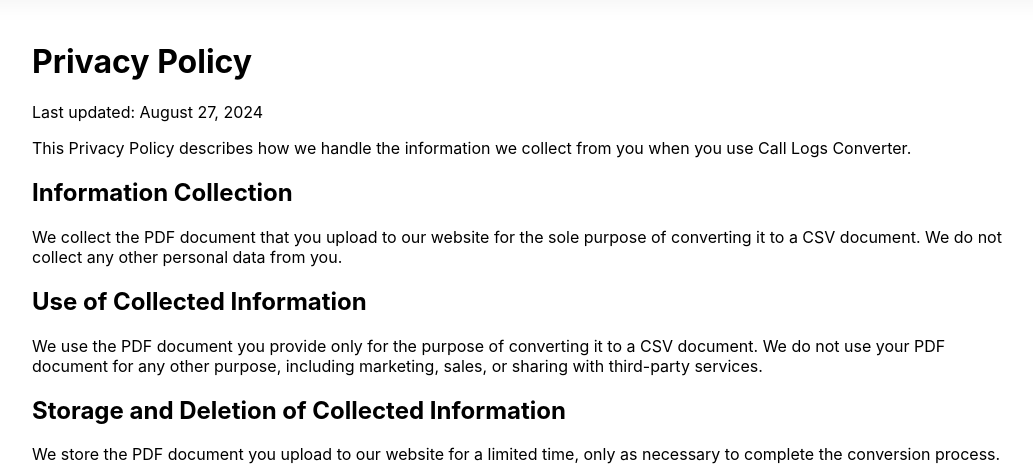
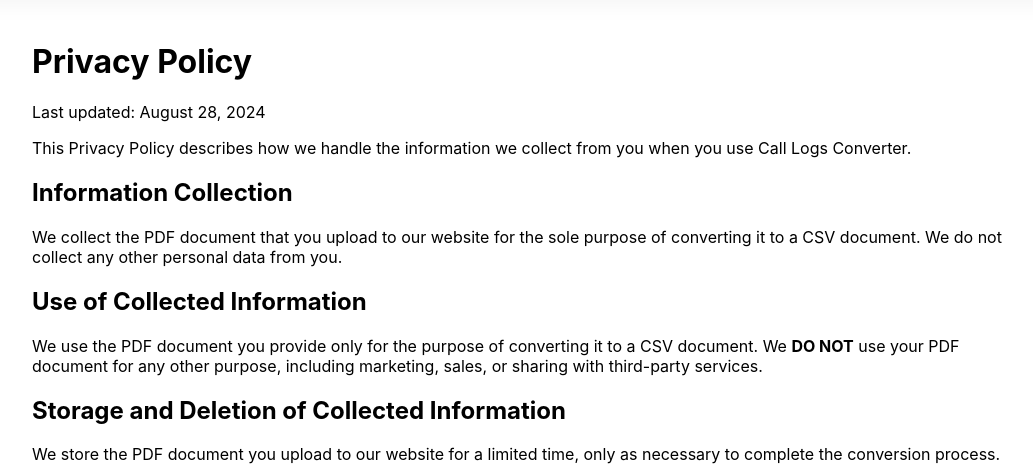
Before and after one commit to lfavreli/call-logs-converter, a Spring Boot app: page /privacy.html in a window 1280 px wide. Shown: the part 65-533 px from the top of the page, without its empty margins (123-1156 px from the left). Run offline with Spring Boot 4, Linux system fonts and the light colour scheme.

Commit message:
feat: update privacy policy

```diff
--- a/src/main/resources/static/privacy.html
+++ b/src/main/resources/static/privacy.html
@@ -53,7 +53,7 @@
     </header>
     <main>
         <h1 class="main-title">Privacy Policy</h1>
-        <p>Last updated: August 27, 2024</p>
+        <p>Last updated: August 28, 2024</p>
         <p>This Privacy Policy describes how we handle the information we collect from you when you use Call Logs Converter.</p>
 
         <h2>Information Collection</h2>
@@ -61,7 +61,7 @@
             document. We do not collect any other personal data from you.</p>
 
         <h2>Use of Collected Information</h2>
-        <p>We use the PDF document you provide only for the purpose of converting it to a CSV document. We do not use
+        <p>We use the PDF document you provide only for the purpose of converting it to a CSV document. We <b>DO NOT</b> use
             your PDF document for any other purpose, including marketing, sales, or sharing with third-party services.
         </p>
 
```
